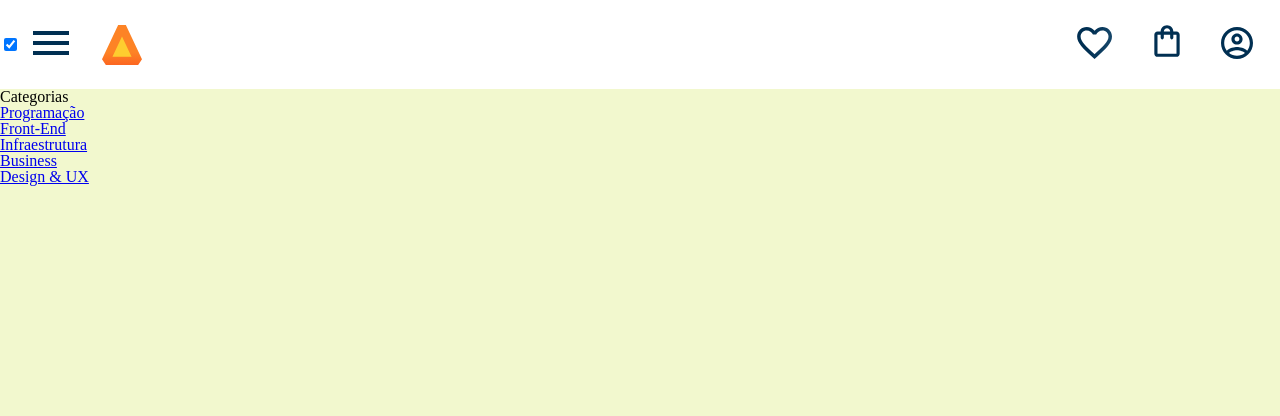
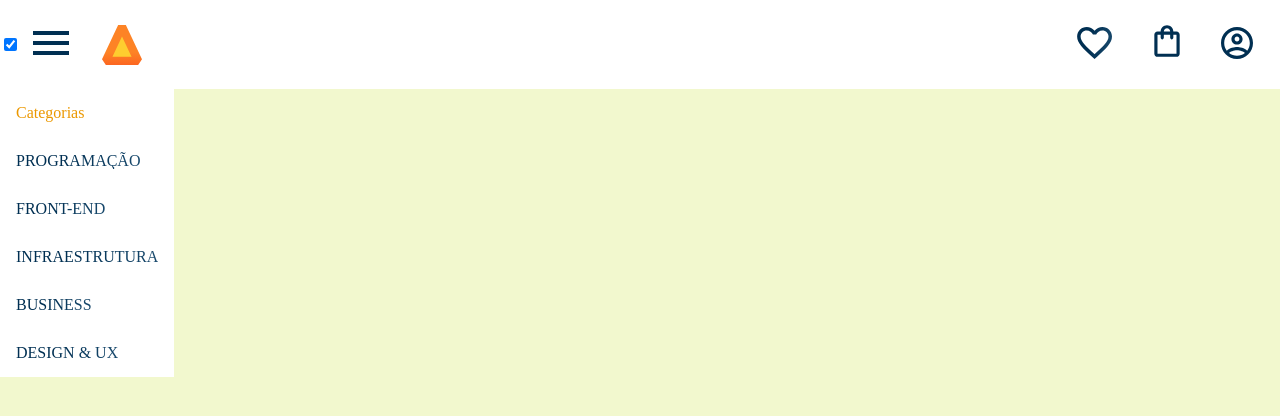
Before and after one commit to Gabriel-Dupla/Alura-Books, a plain HTML site: page index.html in a window 1280 px wide. Both pictures are taken after a click on the checkbox 10 px from the left and 44 px from the top of the page. Drawn offline with Linux system fonts and the light colour scheme.

Commit message:
Aula 2 customizando o menu hamburguer

```diff
--- a/styles.css
+++ b/styles.css
@@ -2,6 +2,9 @@
 :root {
     --cor-de-fundo: #f2f8ce;
     --branco: #ffffff;
+    --laranja: #eb9800;
+    --azul-degrade: linear-gradient(97.54deg, #002F52 35.49%, #326589 165.37%);
+
 
 }
 
--- a/styles/header.css
+++ b/styles/header.css
@@ -39,3 +39,25 @@
 
 
 }
+
+.lista-menu__titulo,
+.lista-menu__item{
+    padding: 1em;
+    background-color: var(--branco);
+
+
+}
+
+.lista-menu__titulo {
+    color: var(--laranja);
+
+}
+
+.lista-menu__link {
+    background: var(--azul-degrade);
+    -webkit-background-clip: text;
+    -webkit-text-fill-color: transparent;
+    background-clip: text;
+    text-transform: uppercase;
+
+}
```
